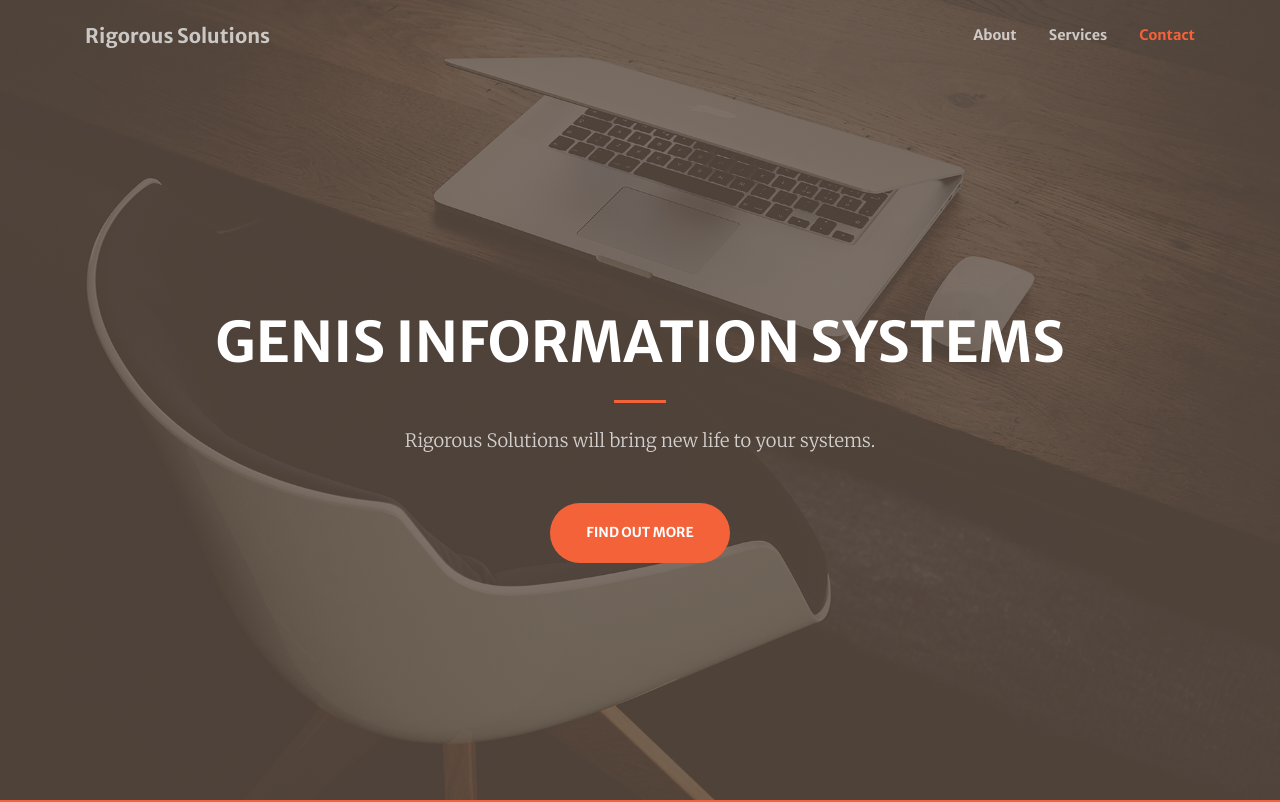
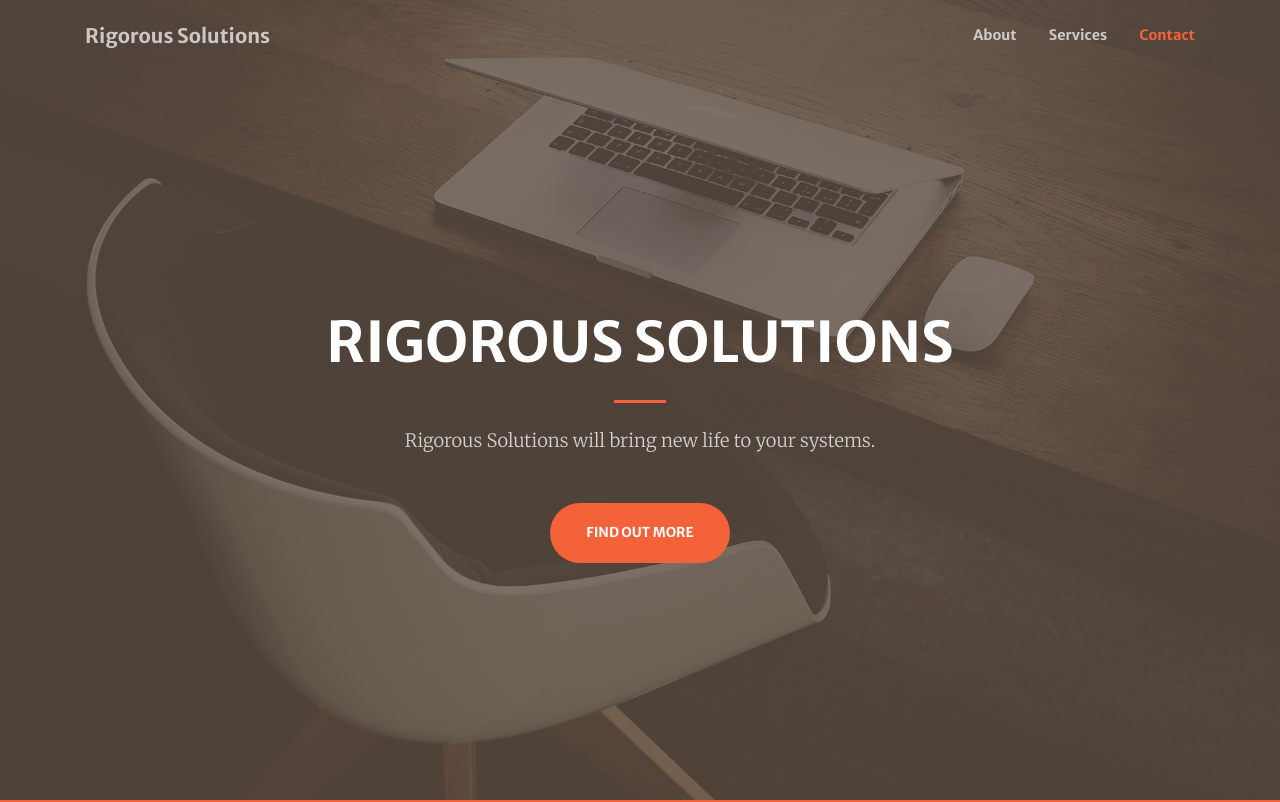
Before and after one commit to ig596/rigorous_solutions_site, a website with bundled scripts: page index.html in a window 1280 px wide. Shown: the top 802 px of the page. Built offline with nearby package versions, Linux system fonts and the light colour scheme.

Commit message:
Update index

```diff
--- a/index.html
+++ b/index.html
@@ -58,7 +58,7 @@
     <div class="container h-100">
       <div class="row h-100 align-items-center justify-content-center text-center">
         <div class="col-lg-10 align-self-end">
-          <h1 class="text-uppercase text-white font-weight-bold">Genis Information Systems</h1>
+          <h1 class="text-uppercase text-white font-weight-bold">Rigorous Solutions</h1>
           <hr class="divider my-4">
         </div>
         <div class="col-lg-8 align-self-baseline">
@@ -277,7 +277,7 @@
   <!-- Footer -->
   <footer class="bg-light py-5">
     <div class="container">
-      <div class="small text-center text-muted">Copyright &copy;Genis Information Systems</div>
+      <div class="small text-center text-muted">Copyright &copy;Rigorous Solutions LLC</div>
     </div>
   </footer>
 
```
